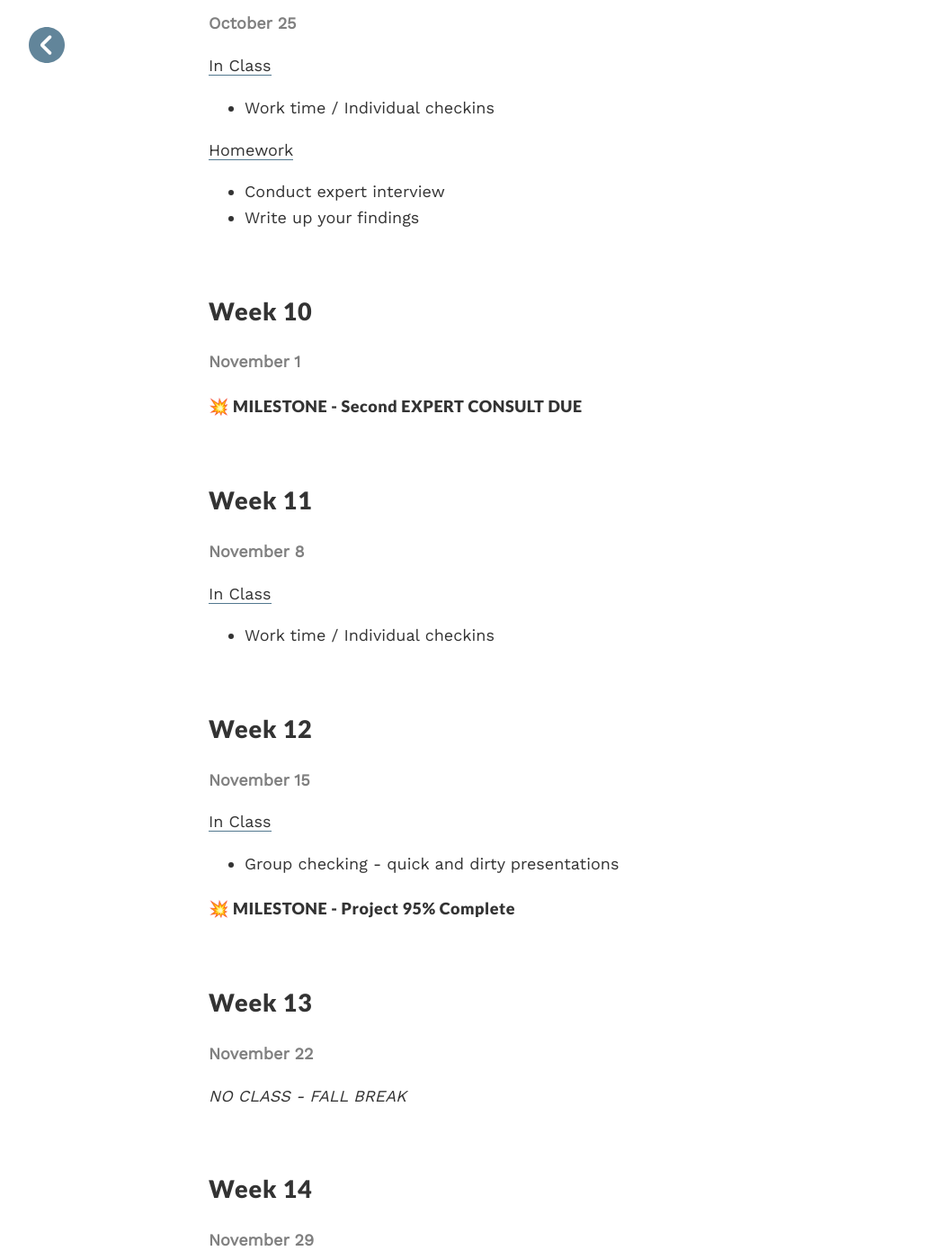
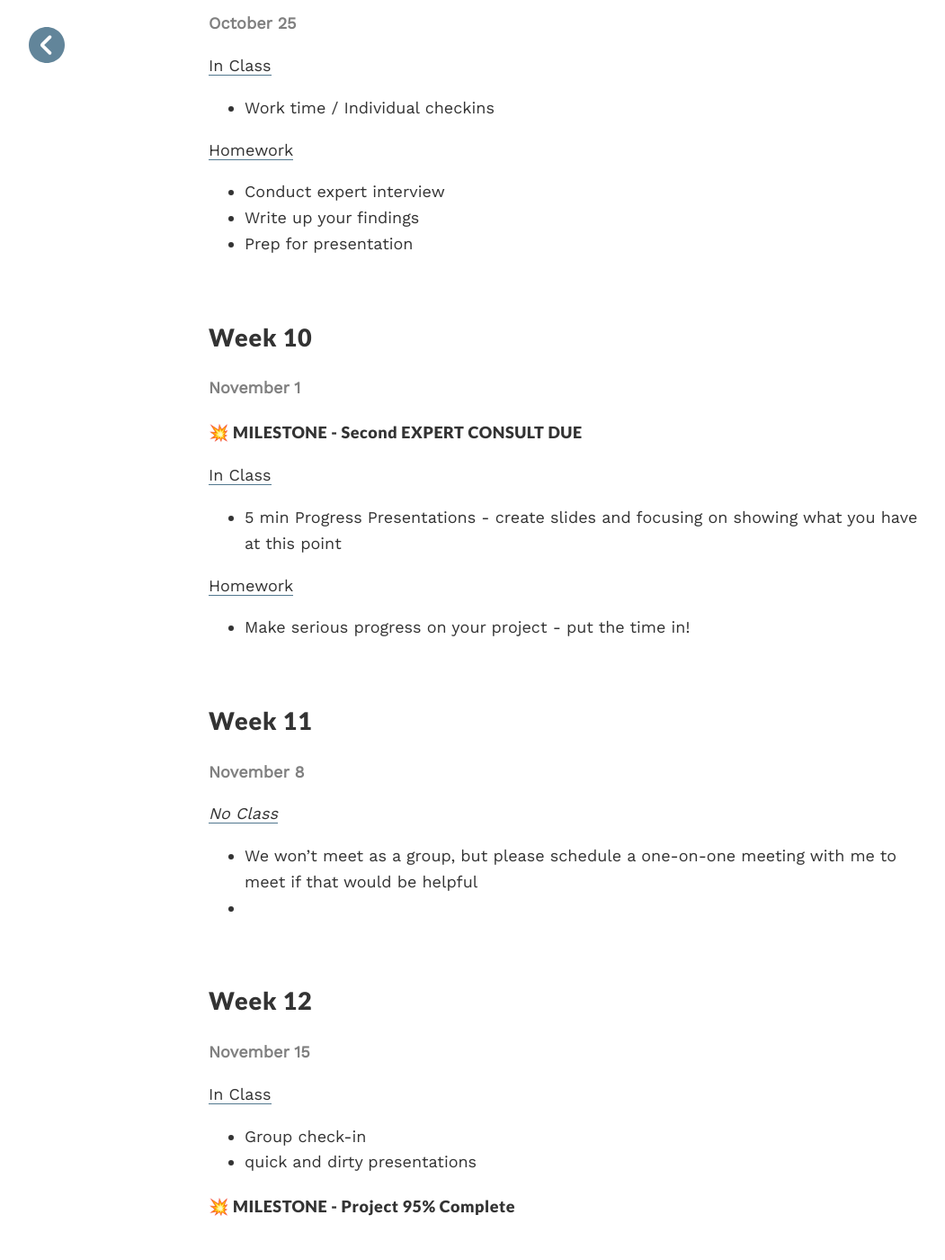
Before and after one commit to coloringchaos/capstone-f17, a Jekyll site: the page built from _posts/2017-01-16-schedule.md, in a window 1280 px wide and 1400 px high, scrolled down 3107 px. Shown: the whole window at 90% size, without its empty margins (8-1059 px from the left). Built offline with Jekyll 4.4.1, drawn with Linux system fonts in a browser that asks for light colours.

Commit message:
schedule update

```diff
--- a/_posts/2017-01-16-schedule.md
+++ b/_posts/2017-01-16-schedule.md
@@ -135,6 +135,7 @@ Every week your homework is to ***ADVANCE YOUR PROJECT***
 
 + Conduct expert interview
 + Write up your findings
++ Prep for presentation
 
 <br>
 
@@ -144,15 +145,26 @@ Every week your homework is to ***ADVANCE YOUR PROJECT***
 
 #### 💥 MILESTONE - Second EXPERT CONSULT DUE
 
+<span class="underlined">In Class</span>
+
++ 5 min Progress Presentations - create slides and focusing on showing what you have at this point
+
+<span class="underlined">Homework</span>
+
++ Make serious progress on your project - put the time in!
+
 <br>
 
 ## Week 11
 
 <span class="date">November 8</span>
 
-<span class="underlined">In Class</span>
+<span class="underlined">*No Class*</span>
 
-+ Work time / Individual checkins
++ We won't meet as a group, but please schedule a one-on-one meeting with me to meet if that would be helpful
++
+
+
 
 <br>
 
@@ -162,7 +174,8 @@ Every week your homework is to ***ADVANCE YOUR PROJECT***
 
 <span class="underlined">In Class</span>
 
-+ Group checking - quick and dirty presentations
++ Group check-in
++ quick and dirty presentations
 
 #### 💥 MILESTONE - Project 95% Complete
 
```
